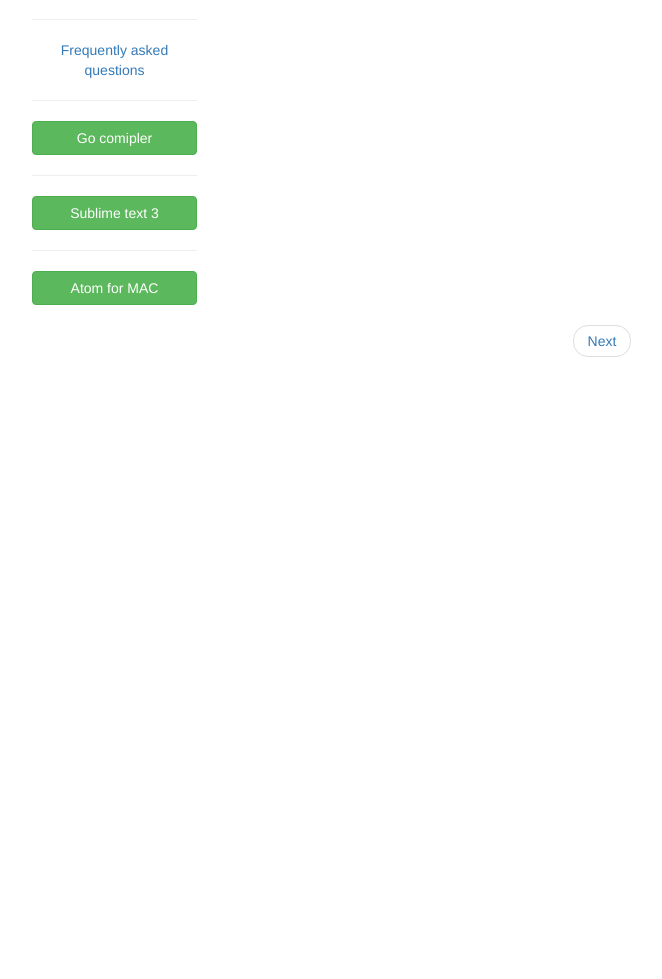
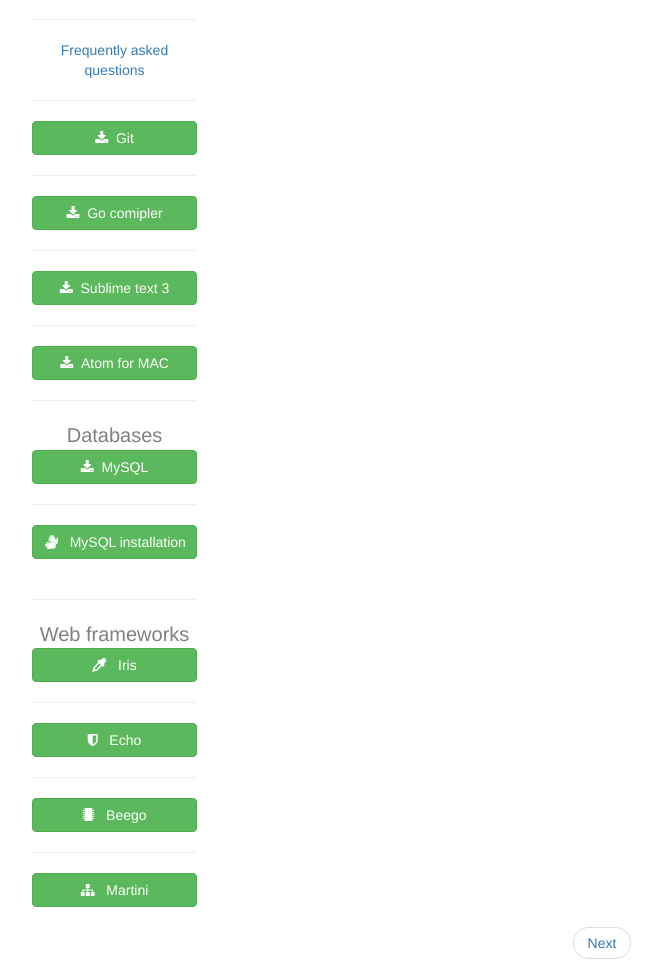
Before and after one commit to hygull/servirall-django18-site, a Django app: page / in a window 1280 px wide. Shown: the part 1598-2577 px from the top of the page, without its empty margins (38-700 px from the left). Before the commit the page ends 1955 px from the top, so only its background shows below. Run offline with Django 3.2, Linux system fonts and the light colour scheme; some libraries are stand-ins or nearby versions.

Commit message:
added buttons and imp links to common.html

```diff
--- a/SiteProject/settings.py
+++ b/SiteProject/settings.py
@@ -46,6 +46,7 @@ INSTALLED_APPS = (
     'django.contrib.messages',
     'django.contrib.staticfiles',
     #I added it for django-registration-redux
+
     #3rd party app(s)
     "crispy_forms",
     "registration", #pip install django-registration-redux
--- a/SiteProject/urls.py
+++ b/SiteProject/urls.py
@@ -1,9 +1,7 @@
-from django.conf.urls import include, url,handler404
+from django.conf.urls import include, url
 from django.contrib import admin
 from django.conf import settings #Added
 from django.conf.urls.static import static #Added
-
-handler404='HyGoApp.views.page_not_found'
 
 urlpatterns = [
     # Examples:
--- a/templates/common.html
+++ b/templates/common.html
@@ -3,11 +3,12 @@
 <html lang="en">
 <head>
   <title>{{ title }}</title>
+
   <meta charset="utf-8">
   <meta name="viewport" content="width=device-width, initial-scale=1">
   <link rel="stylesheet" href="https://maxcdn.bootstrapcdn.com/bootstrap/3.3.7/css/bootstrap.min.css">
   <script src="https://ajax.googleapis.com/ajax/libs/jquery/3.1.1/jquery.min.js"></script>
-
+  <link rel="icon" type="image/gif/png" href="https://cdn2.iconfinder.com/data/icons/goodreads-1/512/goodreads-round-4-256.png">
   <script src="https://maxcdn.bootstrapcdn.com/bootstrap/3.3.7/js/bootstrap.min.js"></script>
   <link href="https://maxcdn.bootstrapcdn.com/font-awesome/4.7.0/css/font-awesome.min.css" rel="stylesheet">
 </head>
@@ -61,12 +62,27 @@
               <hr>
               <a href='https://golang.org/doc/faq' target="_blank">Frequently asked questions</a>
               <br><hr>
-              <a href='https://golang.org/dl/' class='btn btn-success btn-block' target="_blank" role='button'>Go comipler</a><hr>
-              <a href='https://www.sublimetext.com/3' class='btn btn-success btn-block' target="_blank" role='button'>Sublime text 3</a>
+
+              <a href='https://git-scm.com/downloads' class='btn btn-success btn-block' target="_blank" role='button'> <i class="fa fa-download" aria-hidden="true"></i> &nbsp;Git</a><hr>
+
+              <a href='https://golang.org/dl/' class='btn btn-success btn-block' target="_blank" role='button'><i class="fa fa-download" aria-hidden="true"></i> &nbsp;Go comipler</a><hr>
+              <a href='https://www.sublimetext.com/3' class='btn btn-success btn-block' target="_blank" role='button'> <i class="fa fa-download" aria-hidden="true"></i> &nbsp;Sublime text 3</a>
               <hr>
-               <a href='https://atom.io' class='btn btn-success btn-block' target="_blank" role='button'>Atom for MAC</a>
+               <a href='https://atom.io' class='btn btn-success btn-block' target="_blank" role='button'> <i class="fa fa-download" aria-hidden="true"></i> &nbsp;Atom for MAC</a><hr>
 
 
+              <span style="color:gray;font-size: 20px">Databases</span><br>
+              <a href=' https://dev.mysql.com/downloads/mysql/' class='btn btn-success btn-block' target="_blank" role='button'> <i class="fa fa-download" aria-hidden="true"></i> &nbsp;MySQL</a><hr>
+
+              <a href='https://github.com/golang/go/wiki/Learn' class='btn btn-success btn-block' target="_blank" role='button'><i class="fa fa-sign-language"></i> &nbsp; MySQL installation</a>
+
+              <br>
+              <hr>
+              <span style="color:gray;font-size: 20px">Web frameworks</span><br>
+              <a href='http://iris-go.com/' class='btn btn-success btn-block' target="_blank" role='button'> <i class="fa fa-eyedropper" aria-hidden="true"></i> &nbsp; Iris</a><hr>
+              <a href='https://echo.labstack.com/' class='btn btn-success btn-block' target="_blank" role='button'> <i class="fa fa-shield" aria-hidden="true"></i> &nbsp; Echo</a><hr>
+             <a href='https://beego.me/' class='btn btn-success btn-block' target="_blank" role='button'> <i class="fa fa-microchip" aria-hidden="true"></i> &nbsp; Beego</a><hr>
+            <a href='https://github.com/go-martini/martini' class='btn btn-success btn-block' target="_blank" role='button'> <i class="fa fa-sitemap" aria-hidden="true"></i> &nbsp; Martini</a>
           </div><!--column1 end-->
 
           <!--column2 start-->
@@ -98,7 +114,13 @@
                      <a href="https://www.dotnetperls.com/go" target="_blank">dotnetperls.com</a><br>
 
                      <a href="https://tour.golang.org/welcome/1" target="_blank">Take a tour on Golang</a><br>
-                     <a href="https://talks.golang.org/2013/bestpractices.slide#1" target="_blank">Best practices on golang(slides)</a>
+                     <a href="https://talks.golang.org/2013/bestpractices.slide#1" target="_blank">Best practices on golang(slides)</a><br>
+
+                     <hr>
+                     <span style="color:gray;font-size: 20px">Nice Links for Go</span><br>
+                     <a href='https://golang.org/doc/code.html' class='btn btn-success btn-block' target="_blank" role='button'> <i class="fa fa-pencil" aria-hidden="true"></i> &nbsp; How to write Go code</a><hr>
+                      <a href='https://github.com/golang/go/wiki/Learn' class='btn btn-success btn-block' target="_blank" role='button'> <i class="fa fa-book" aria-hidden="true"></i> &nbsp; Github notes</a>
+
                 </div>
         <!--column3 end-->
           {% block next_link %}
--- a/templates/home.html
+++ b/templates/home.html
@@ -28,7 +28,7 @@
             <i class="fa fa-rss" aria-hidden="true"></i>
             <a href="https://gist.github.com/hygull/d308d375b4d2a19bd087efc24d60b432" target="_blank">Variable number of arguments</a><br><hr>
 
-            <i class="fa fa-sunflowers" aria-hidden="true"></i>
+            <i class="fa fa-superpowers" aria-hidden="true"></i>
             <a href="https://gist.github.com/hygull/d74b65b70fca4a8971014e7b44689a72" target="_blank"> 3 ways of using for loop with map</a><br><hr>
 
             <i class="fa fa-flash" aria-hidden="true"></i>
--- a/templates/posts_create.html
+++ b/templates/posts_create.html
@@ -6,6 +6,7 @@
   <meta charset="utf-8">
   <meta name="viewport" content="width=device-width, initial-scale=1">
   <link rel="stylesheet" href="https://maxcdn.bootstrapcdn.com/bootstrap/3.3.7/css/bootstrap.min.css">
+  <link href="https://maxcdn.bootstrapcdn.com/font-awesome/4.7.0/css/font-awesome.min.css" rel="stylesheet">
   <script src="https://ajax.googleapis.com/ajax/libs/jquery/3.1.1/jquery.min.js"></script>
   <script src="https://maxcdn.bootstrapcdn.com/bootstrap/3.3.7/js/bootstrap.min.js"></script>
   <style type="text/css">
@@ -26,7 +27,7 @@
 <body>
 
 <div class="container">
-  <h3 class="text-center" style="color:lightgreen;">Create a new post</h3>
+  <h3 class="text-center" style="color:lightgreen;"><i class="fa fa-file-powerpoint-o" aria-hidden="true"></i> &nbspCreate a new post</h3>
   <center><span style="color: lightgreen">Click<span> &raquo; <a href="/" style='color:pink'>Golang</a>&nbsp;
   <a href="/dtl_home/" style='color:pink'>Servirall</a></center>
   <hr>
@@ -47,7 +48,7 @@
       <div class="col-lg-6 col-xs-12">
         <form class="form" method="POST" action="">{% csrf_token %}<!--In case of action included-->
             {{ form|crispy }}  <!--{{ form.as_p }}-->
-            <button type="submit" class="btn btn-primary btn-block"><h5> <i class="fa fa-thumbs-up" aria-hidden="true"></i> &nbsp;Post</h5></button>
+            <button type="submit" class="btn btn-primary btn-block"><h5> <i class="fa fa-paper-plane" aria-hidden="true"></i>&nbsp;Post</h5></button>
         </form>
 
       </div>
```
Also changed, not shown: HyGoApp/urls.py (+4 -4 lines).
